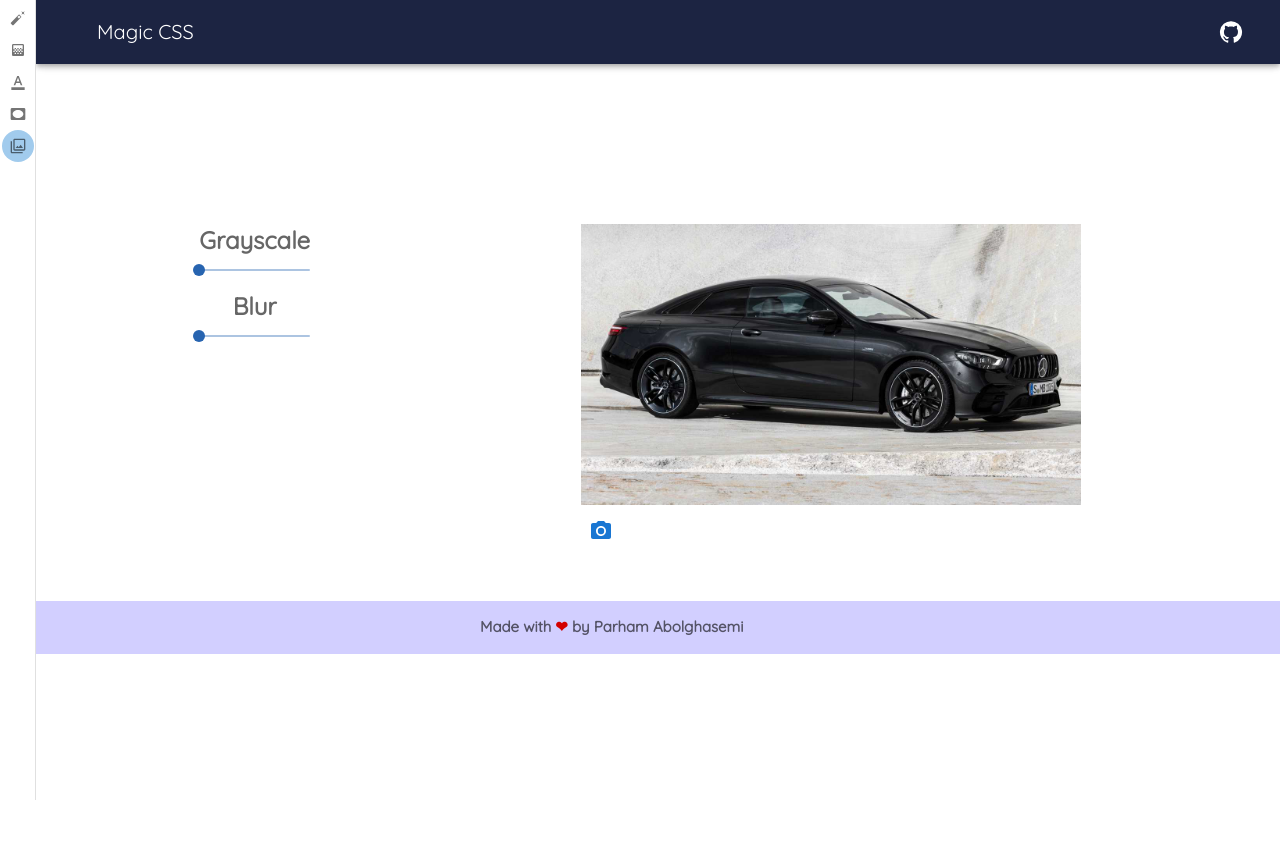
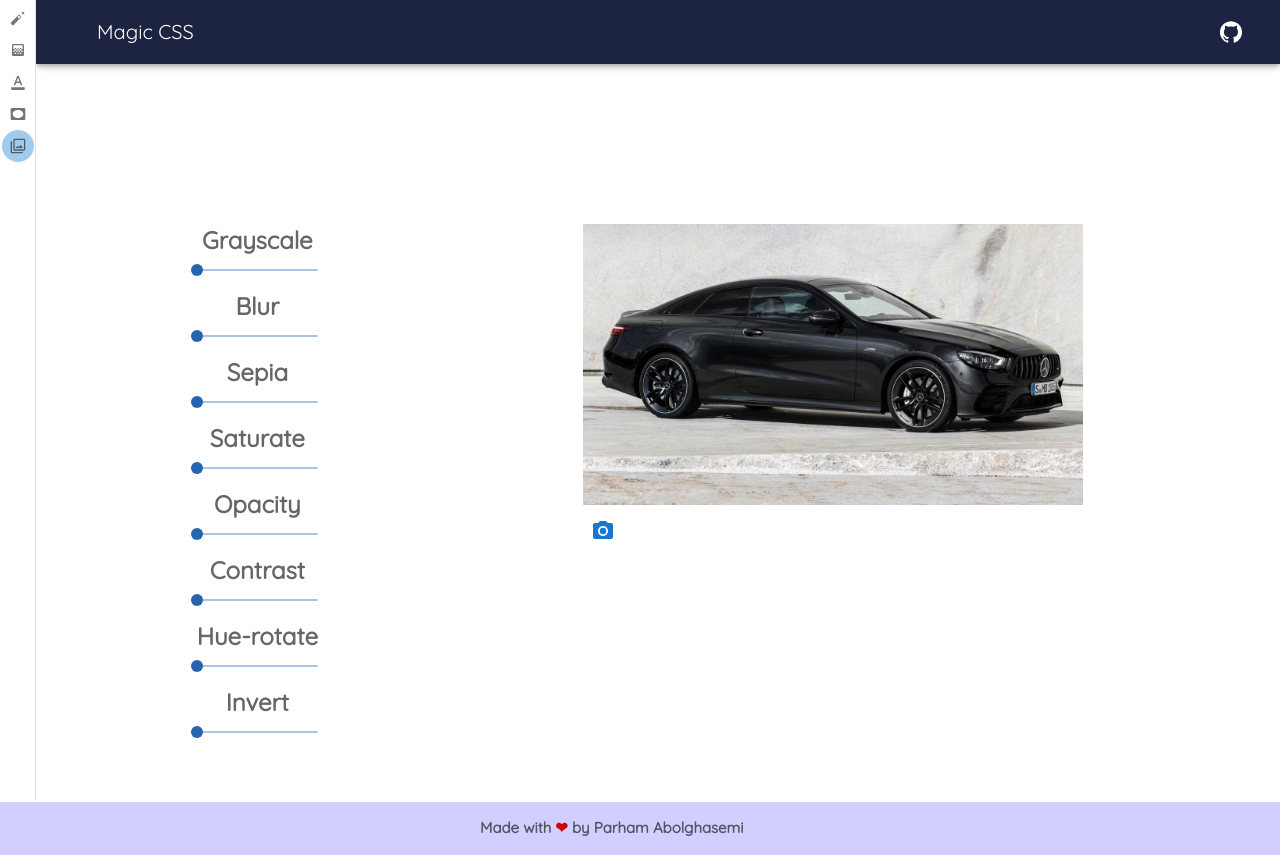
Before and after one commit to parham-ab/React-magic-css, a React (Create React App) app: page /image-filter in a window 1280 px wide. Before the commit the page ends 800 px from the top, so only its background shows below. Built offline with nearby package versions, Linux system fonts and the light colour scheme.

Commit message:
all sliders created

```diff
--- a/src/components/ImageFilter.js
+++ b/src/components/ImageFilter.js
@@ -23,8 +23,8 @@ const ImageFilter = () => {
   const [opacityVal, setOpacityVal] = useState(0);
   const [brightnessVal, setBrightnessVal] = useState(0);
   const [contrastVal, setContrastVal] = useState(0);
-  const [HueVal, setHueVal] = useState(0);
-  const [invert, setInvertVal] = useState(0);
+  const [hueVal, setHueVal] = useState(0);
+  const [invertVal, setInvertVal] = useState(0);
   // dynamic title
   DynamicTitle("Magic CSS - Image filter");
 
@@ -39,7 +39,7 @@ const ImageFilter = () => {
             min={0}
             max={100}
             size="small"
-            defaultValue={50}
+            defaultValue={0}
             aria-label="Small"
             valueLabelDisplay="auto"
             sx={{ color: "#2764b0" }}
@@ -60,6 +60,99 @@ const ImageFilter = () => {
             sx={{ color: "#2764b0" }}
             value={blurVal}
             onChange={(e) => setBlurVal(e.target.value)}
+          />
+
+          <Typography variant="h5" color="text.secondary" textAlign="center">
+            Sepia
+          </Typography>
+          <Slider
+            min={0}
+            max={1}
+            step={0.1}
+            size="small"
+            defaultValue={0}
+            aria-label="Small"
+            valueLabelDisplay="auto"
+            sx={{ color: "#2764b0" }}
+            value={sepiaVal}
+            onChange={(e) => setSepiaVal(e.target.value)}
+          />
+
+          <Typography variant="h5" color="text.secondary" textAlign="center">
+            Saturate
+          </Typography>
+          <Slider
+            min={0}
+            max={1}
+            step={0.1}
+            size="small"
+            defaultValue={0}
+            aria-label="Small"
+            valueLabelDisplay="auto"
+            sx={{ color: "#2764b0" }}
+            value={saturateVal}
+            onChange={(e) => setSaturateVal(e.target.value)}
+          />
+
+          <Typography variant="h5" color="text.secondary" textAlign="center">
+            Opacity
+          </Typography>
+          <Slider
+            min={0}
+            max={1}
+            step={0.1}
+            size="small"
+            defaultValue={0}
+            aria-label="Small"
+            valueLabelDisplay="auto"
+            sx={{ color: "#2764b0" }}
+            value={opacityVal}
+            onChange={(e) => setOpacityVal(e.target.value)}
+          />
+
+          <Typography variant="h5" color="text.secondary" textAlign="center">
+            Contrast
+          </Typography>
+          <Slider
+            min={0}
+            max={200}
+            size="small"
+            defaultValue={100}
+            aria-label="Small"
+            valueLabelDisplay="auto"
+            sx={{ color: "#2764b0" }}
+            value={contrastVal}
+            onChange={(e) => setContrastVal(e.target.value)}
+          />
+
+          <Typography variant="h5" color="text.secondary" textAlign="center">
+            Hue-rotate
+          </Typography>
+          <Slider
+            min={0}
+            max={360}
+            size="small"
+            defaultValue={0}
+            aria-label="Small"
+            valueLabelDisplay="auto"
+            sx={{ color: "#2764b0" }}
+            value={hueVal}
+            onChange={(e) => setHueVal(e.target.value)}
+          />
+
+          <Typography variant="h5" color="text.secondary" textAlign="center">
+            Invert
+          </Typography>
+          <Slider
+            min={0}
+            max={200}
+            size="small"
+            defaultValue={0}
+            aria-label="Small"
+            valueLabelDisplay="auto"
+            sx={{ color: "#2764b0" }}
+            value={invertVal}
+            onChange={(e) => setInvertVal(e.target.value)}
           />
         </Grid>
         <Grid item mt={20}>
```
